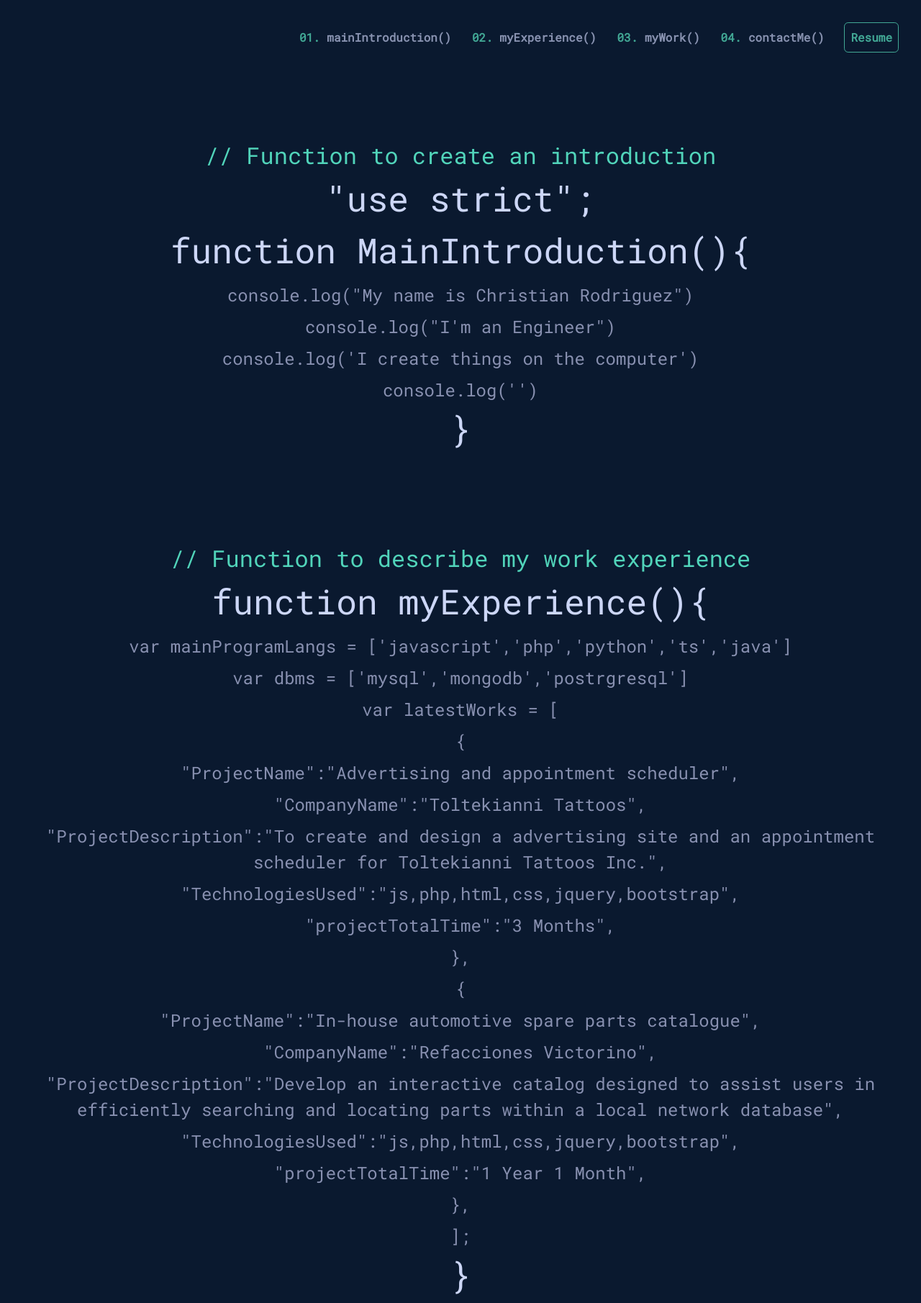
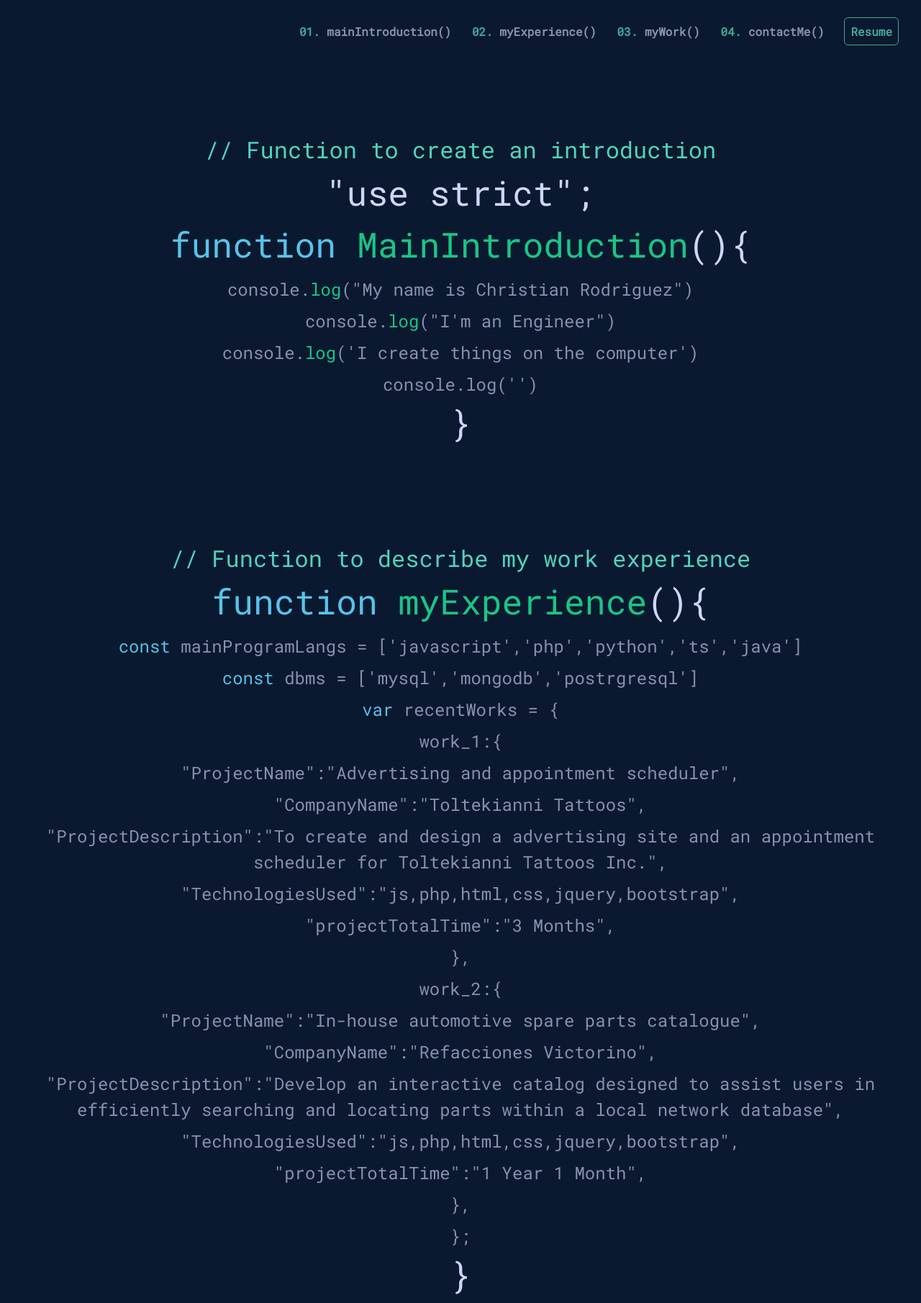
Before and after one commit to ChristChampagne/portfolio, a website: page index.html in a window 1280 px wide. Shown: the top 1811 px of the page at 72% size. Drawn offline with nearby package versions, Linux system fonts and the light colour scheme.

Commit message:
Experience, Work, Resume and contact Finished.

```diff
--- a/assets/css/main.css
+++ b/assets/css/main.css
@@ -30,10 +30,15 @@ nav li {
     font-weight: bold;
 }
 
-nav li:hover {
+nav li a:hover {
     color: white;
     cursor: pointer;
     border-bottom: 1px solid white;
+}
+
+nav li a{
+    text-decoration: none !important;
+    color: #8892B0;
 }
 
 .nav-decoration {
@@ -58,8 +63,9 @@ nav li:hover {
 
 .main-container{
     width: 100%;
-    margin-top:15vmin;
+    margin-top:16vmin;
     margin-bottom:15vmin;
+    text-decoration: none;
 }
 
 .code-quotes{
@@ -88,6 +94,7 @@ nav li:hover {
     font-size: 1.5rem;
     text-align: center;
     margin-top:.5rem;
+    text-decoration: none;
 }
 
 .main-container-description{
@@ -97,6 +104,13 @@ nav li:hover {
     text-align: center;
 }
 
+.blue{
+    color: #57c3ea;
+}
+
+.green{
+    color:#19c586;
+}
 
 
 
--- a/index.html
+++ b/index.html
@@ -14,32 +14,17 @@
 
     <nav>
         <ul>
-            <li><span class="nav-decoration">01. </span> mainIntroduction()</li>
-            <li><span class="nav-decoration">02. </span> myExperience()</li>
-            <li><span class="nav-decoration">03. </span> myWork()</li>
-            <li><span class="nav-decoration">04. </span> contactMe()</li>
-            <li><input type="button" style="" value="Resume" class="resume-btn" id="resume-btn"></li>
+            <li> <span class="nav-decoration">01. </span> <a href="#main-introduction">mainIntroduction()</a></li>
+            <li><span class="nav-decoration">02. </span> <a href="#my-experience">myExperience()</a></li>
+            <li><span class="nav-decoration">03. </span> <a href="#my-experience">myWork()</a></li>
+            <li><span class="nav-decoration">04. </span>
+                <a href="#contact-me">contactMe()</a>
+            </li>
+            <li><a  href="assets/pdf/ChristianResume.pdf"   class="resume-btn" id="resume-btn">Resume</a></li>
         </ul>
     </nav>
 
-    <!-- <div class="top-main-container">
-        <div class="top-main-container-first-line">
-            // Function to create an introduction
-        </div>
-        <div class="top-main-container-title">
-            <span class="code-quotes"><</span> Christian Rodriguez <span class="code-quotes">/></span>
-        </div>
-
-        <div class="top-main-container-subtitle">
-           I'm a def FullstackSoftwareDeveloper:
-        </div>
-
-        <div class="top-main-container-description">
-            Soy un ingeniero de software altamente especializado en la creación de aplicaciones multiplataforma. Mi enfoque se centra en la implementación de tecnologías emergentes y altamente demandadas en la actualidad. Si bien mi enfoque principal es el desarrollo de software, ocasionalmente me aventuro en el diseño gráfico para enriquecer aún más mis proyectos.
-        </div>
-    </div> -->
-
-
+    <section id="main-introduction">
         <div class="main-container">
             <div class="main-container-first-line">
                 // Function to create an introduction
@@ -48,16 +33,16 @@
                 "use strict";
             </div>
             <div class="main-container-title">
-            function MainIntroduction(){
+                <span class="blue">function</span> <span class="green">MainIntroduction</span>(){
             </div>
             <div class="main-container-subtitle">
-            console.log("My name is Christian Rodriguez")
+                console.<span class="green">log</span>("My name is Christian Rodriguez")
             </div>
             <div class="main-container-subtitle">
-            console.log("I'm an Engineer")
+                console.<span class="green">log</span>("I'm an Engineer")
             </div>
             <div class="main-container-subtitle">
-            console.log('I create things on the computer')
+                console.<span class="green">log</span>('I create things on the computer')
             </div>
             <div class="main-container-subtitle">
                 console.log('')
@@ -66,31 +51,33 @@
             <div class="main-container-title">
                 }
             </div>
+        </div>
+    </section>
 
-    </div>
 
+    <section id="my-experience">
         <div class="main-container">
             <div class="main-container-first-line">
                 // Function to describe my work experience
             </div>
 
             <div class="main-container-title">
-            function myExperience(){
+                <span class="blue">function</span>  <span class="green">myExperience</span>(){
             </div>
 
             <div class="main-container-subtitle">
-            var mainProgramLangs = ['javascript','php','python','ts','java']
+                <span class="blue">const</span> mainProgramLangs = ['javascript','php','python','ts','java']
             </div>
 
             <div class="main-container-subtitle">
-            var dbms = ['mysql','mongodb','postrgresql']
+                <span class="blue">const</span> dbms = ['mysql','mongodb','postrgresql']
             </div>
 
             <div class="main-container-subtitle">
-            var latestWorks = [
+                <span class="blue">var</span> recentWorks = {
             </div>
             <div class="main-container-subtitle">
-            {
+                work_1:{
             </div>
             <div class="main-container-subtitle">
 
@@ -102,7 +89,8 @@
                 "CompanyName":"Toltekianni Tattoos",
             </div>
             <div class="main-container-subtitle">
-            "ProjectDescription":"To create and design a advertising site and an appointment scheduler for Toltekianni
+                "ProjectDescription":"To create and design a advertising site and an appointment scheduler for
+                Toltekianni
                 Tattoos Inc.",
             </div>
             <div class="main-container-subtitle">
@@ -117,7 +105,7 @@
 
             <!-- 2 -->
             <div class="main-container-subtitle">
-            {
+                work_2:{
             </div>
             <div class="main-container-subtitle">
 
@@ -129,7 +117,8 @@
                 "CompanyName":"Refacciones Victorino",
             </div>
             <div class="main-container-subtitle">
-            "ProjectDescription":"Develop an interactive catalog designed to assist users in efficiently searching and
+                "ProjectDescription":"Develop an interactive catalog designed to assist users in efficiently searching
+                and
                 locating parts within a local network database",
             </div>
             <div class="main-container-subtitle">
@@ -142,7 +131,7 @@
                 },
             </div>
 
-        <div class="main-container-subtitle">];
+            <div class="main-container-subtitle">};
             </div>
 
             <div class="main-container-title">
@@ -150,7 +139,28 @@
             </div>
 
         </div>
+    </section>
 
+
+    <section id="contact-me">
+        <div class="main-container">
+            <div class="main-container-first-line">
+                // Function to get in touch with me
+            </div>
+
+            <div class="main-container-title">
+                <span class="blue">function</span> <span class="green">contactMe</span>(){
+            </div>
+
+            <div class="main-container-subtitle">
+                <a href="mailto:l.aloeduardo@live.com.mx">window.open('mailto:l.aloeduardo@live.com.mx')</a>
+            </div>
+            <div class="main-container-title">
+                }
+            </div>
+
+        </div>
+    </section>
 
 
 
```
Also changed, not shown: main.js (added, +33 -0 lines), 1 other file. Lines whose indentation alone changed are shown as unchanged.
